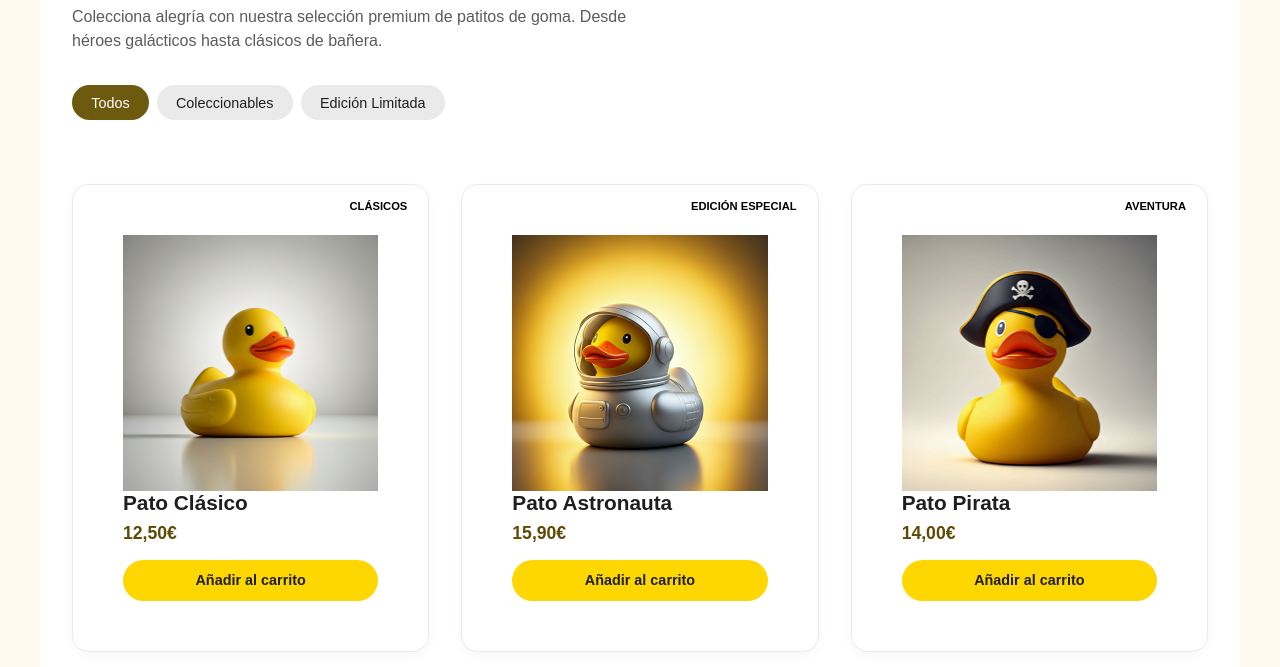
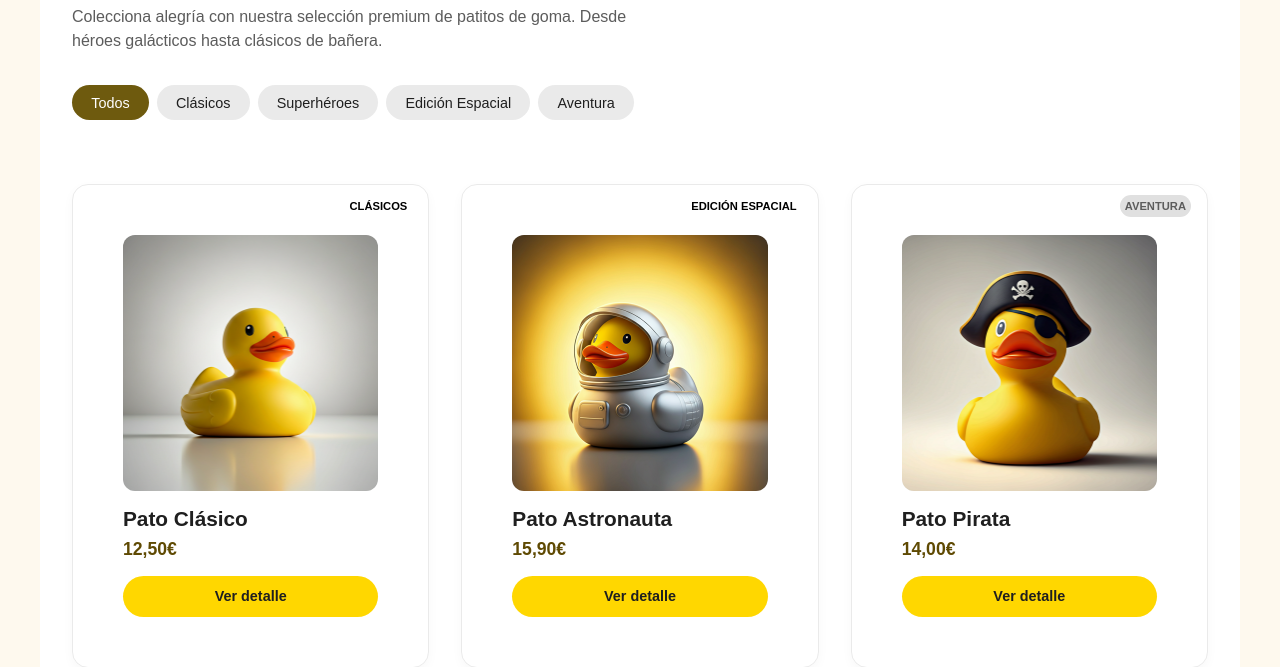
Before and after one commit to FactoriaF5-Asturias/project-p5-digital-academy-team1-duckstore, a plain HTML site: page pages/catalogo.html in a window 1280 px wide. Shown: the part 162-829 px from the top of the page. Drawn offline with Linux system fonts and the light colour scheme.

Commit message:
feat: implement interactive filtering and update catalog assets paths

```diff
--- a/js/app.js
+++ b/js/app.js
@@ -1,35 +1,52 @@
-// 1. Importamos el array de patitos desde el archivo de datos
 import { ducks } from './ducks.js';
 
-// 2. Seleccionamos el contenedor de tu catálogo en el HTML donde se pintarán los patos
-// (Asegúrate de que en tu catalogo.html tu <main> o <div> de la rejilla tenga el id="contenedor-patitos")
 const gridPatitos = document.getElementById('contenedor-patitos');
+// Seleccionamos todos los botones de filtro
+const botonesFiltro = document.querySelectorAll('.filters__btn');
 
-// 3. Función para pintar los patitos en la pantalla
+// 1. Tu función de pintar que ya funcionaba perfectamente
 function renderizarCatalogo(listaDePatitos) {
-    // Vaciamos el contenedor por si acaso tiene cosas dentro
     gridPatitos.innerHTML = "";
 
-    // Recorremos cada patito del array
     listaDePatitos.forEach(pato => {
-        // Creamos la estructura de la tarjeta (el molde que desglosamos en el wireframe)
+        const claseBadge = pato.categoria.toLowerCase().replace('é', 'e').replace(' ', '-');
+
         const tarjeta = `
             <article class="product-card">
-                <div class="product-card__badge">${pato.categoria}</div>
-                <div class="product-card__img-container">
-                    <img src="${pato.imagen}" alt="${pato.nombre}" class="product-card__img">
+                <span class="product-card__badge product-card__badge--${claseBadge}">${pato.categoria}</span>
+                <div class="product-card__image-container">
+                    <img class="product-card__image" src="${pato.imagen}" alt="${pato.nombre}" />
                 </div>
-                <h3 class="product-card__title">${pato.nombre}</h3>
+                <h2 class="product-card__title">${pato.nombre}</h2>
                 <p class="product-card__price">${pato.precio}</p>
-                <button class="product-card__button">
-                    Añadir al carrito
-                </button>
+                <a href="detalle.html" class="product-card__button">Ver detalle</a>
             </article>
         `;
-        // Lo metemos dentro de la rejilla de tu HTML
         gridPatitos.innerHTML += tarjeta;
     });
 }
 
-// 4. Ejecutamos la función pasándole todos nuestros patitos al cargar la página
+// 2. NUEVO: Lógica para filtrar al hacer clic
+botonesFiltro.forEach(boton => {
+    boton.addEventListener('click', (e) => {
+        // Desactivamos el diseño activo del botón anterior
+        document.querySelector('.filters__btn--active')?.classList.remove('filters__btn--active');
+        // Activamos el diseño en el botón que acabamos de pulsar
+        boton.classList.add('filters__btn--active');
+
+        // Capturamos la categoría que queremos filtrar
+        const categoriaSeleccionada = e.target.getAttribute('data-category');
+
+        if (categoriaSeleccionada === 'todos') {
+            // Si pulsa 'Todos', mostramos el array completo
+            renderizarCatalogo(ducks);
+        } else {
+            // Si pulsa otra cosa, filtramos el array dejando solo los que coincidan
+            const patitosFiltrados = ducks.filter(pato => pato.categoria === categoriaSeleccionada);
+            renderizarCatalogo(patitosFiltrados);
+        }
+    });
+});
+
+// 3. Ejecución inicial al cargar la página
 renderizarCatalogo(ducks);
--- a/js/ducks.js
+++ b/js/ducks.js
@@ -13,7 +13,7 @@ export const ducks = [
         id: 2,
         nombre: "Pato Astronauta",
         precio: "15,90€",
-        categoria: "Edición Especial",
+        categoria: "Edición Espacial",
         imagen: "../assets/imgs/pato-astronauta.png",
         descripcion: "Listo para un viaje interestelar directo a una galaxia llena de burbujas.",
         destacado: true
@@ -49,7 +49,7 @@ export const ducks = [
         id: 6,
         nombre: "Pato Rey",
         precio: "18,00€",
-        categoria: "Edición Especial",
+        categoria: "Aventura",
         imagen: "../assets/imgs/pato-rey.png",
         descripcion: "Gobernante absoluto del reino del agua con corona de oro brillante.",
         destacado: true
--- a/pages/catalogo.html
+++ b/pages/catalogo.html
@@ -35,9 +35,11 @@
     </section>
 
     <section class="filters">
-      <button class="filters__btn filters__btn--active">Todos</button>
-      <button class="filters__btn">Coleccionables</button>
-      <button class="filters__btn">Edición Limitada</button>
+      <button class="filters__btn filters__btn--active" data-category="todos">Todos</button>
+      <button class="filters__btn" data-category="Clásicos">Clásicos</button>
+      <button class="filters__btn" data-category="Superhéroes">Superhéroes</button>
+      <button class="filters__btn" data-category="Edición Espacial">Edición Espacial</button>
+      <button class="filters__btn" data-category="Aventura">Aventura</button>
     </section>
 
     <div class="product-grid" id="contenedor-patitos">
```
Also changed, not shown: README.md.
